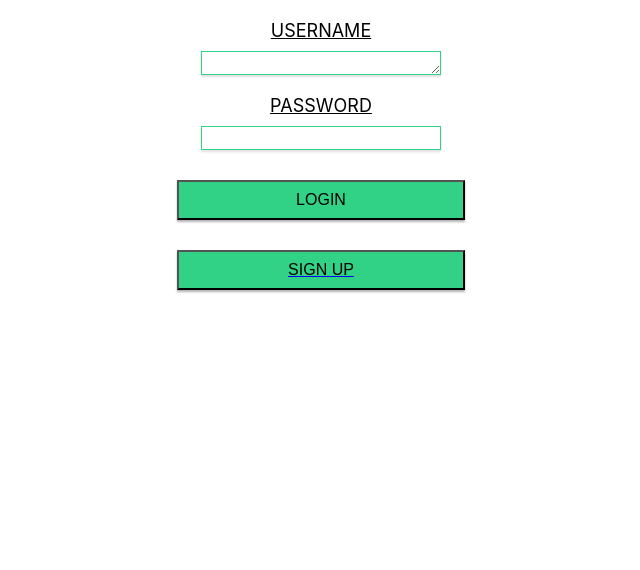
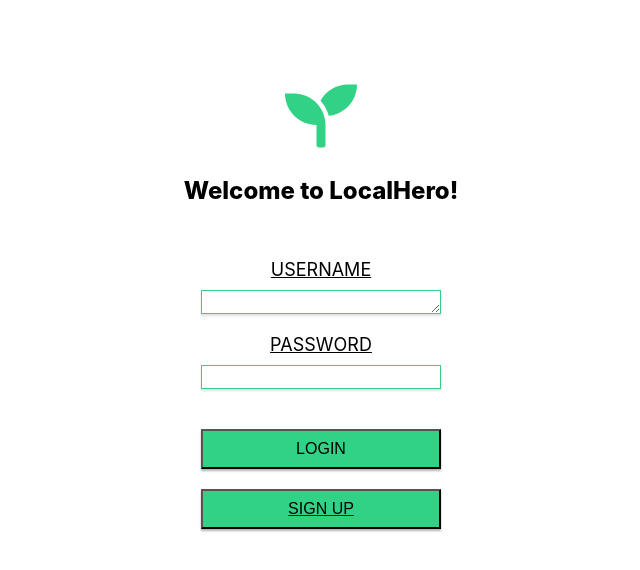
Before and after one commit to Vlad-Ber/Local_Heroes, a React (Create React App) app: page /signup in a window 1280 px wide. Shown: the top 570 px of the page, without its empty margins (319-959 px from the left). Built offline with nearby package versions, Linux system fonts and the light colour scheme.

Commit message:
Signup page styling

```diff
--- a/src/App.js
+++ b/src/App.js
@@ -1,4 +1,5 @@
 import React, { Component } from 'react';
+
 import { BrowserRouter as Router, Switch, Route } from "react-router-dom";
 
 import Home from './pages/Home.js';
@@ -32,5 +33,6 @@ class App extends Component {
       </Router>
 	)}
 
-}
+};
+
 export default App;
--- a/src/components/TextButton.js
+++ b/src/components/TextButton.js
@@ -3,7 +3,7 @@ import React from 'react'
 import styled from 'styled-components'
 
 const TextButton = (props) => {
-    return <Button onClick={props.onClick}>{props.description}</Button>
+    return <Button marginTop={props.marginTop} marginBottom={props.marginBottom} width={props.width}>{props.description}</Button>
 }
 
 const Button = styled.button`
@@ -13,9 +13,9 @@ const Button = styled.button`
     align-items: center;
     font-size: 1em;
     height: 40px;
-    width: 18em;
-    margin-top: 30px;
-    margin-bottom: 30px;
+    width: ${props => props.width || '18em'};
+    margin-top: ${props => props.marginTop || '30px'};
+    margin-bottom: ${props => props.marginBottom || '30px'};
     background: #31D285;
     box-shadow: 0px 2px 2px rgba(0, 0, 0, 0.3);
 
--- a/src/pages/Signup.js
+++ b/src/pages/Signup.js
@@ -1,4 +1,6 @@
 import React, { Component } from 'react';
+
+import styled from 'styled-components';
 
 import { Link } from 'react-router-dom';
 
@@ -6,25 +8,61 @@ import SectionTitle from '../components/SectionTitle.js';
 import TextInput from '../components/TextInput.js'
 import TextButton from '../components/TextButton.js'
 
+import { FontAwesomeIcon } from '@fortawesome/react-fontawesome'
+import { faSeedling } from '@fortawesome/free-solid-svg-icons'
+
 class Signup extends Component {
 
   render(){
     return (
-      <div>
+      <SignUpWrapper>
+
+
+        <WelcomeMessage>
+          <FontAwesomeIcon
+            icon={faSeedling}
+            style={{
+              fontSize: "72px",
+              color: "#31D285"
+            }}
+          />
+          <p>
+            Welcome to LocalHero!
+          </p>
+        </WelcomeMessage>
+
+
         <SectionTitle text="USERNAME" />
-        <TextInput height="24px"/>
+        <TextInput height="24px" width="240px"/>
 
         <SectionTitle text="PASSWORD" />
-        <TextInput height="24px" type="password"/>
+        <TextInput type="password" height="24px" width="240px"/>
 
-        <TextButton description="LOGIN"/>
+        <TextButton description="LOGIN" marginTop="40px" marginBottom="10px" width="240px"/>
 
         <Link to="profile-creation">
-          <TextButton description="SIGN UP"/>
+          <TextButton description="SIGN UP" marginTop="10px" marginBottom="10px" width="240px"/>
         </Link>
-      </div>
+
+      </SignUpWrapper>
     );
   }
 }
 
+const SignUpWrapper = styled.div`
+  display: flex;
+  flex-direction: column;
+`;
+
+const WelcomeMessage = styled.div`
+  display: flex;
+  flex-direction: column;
+  font-size: 24px;
+  font-weight: 800;
+  align-items: center;
+  justify-content: center;
+  padding-top: 80px;
+  padding-bottom: 10px;
+`;
+
 export default Signup;
```
